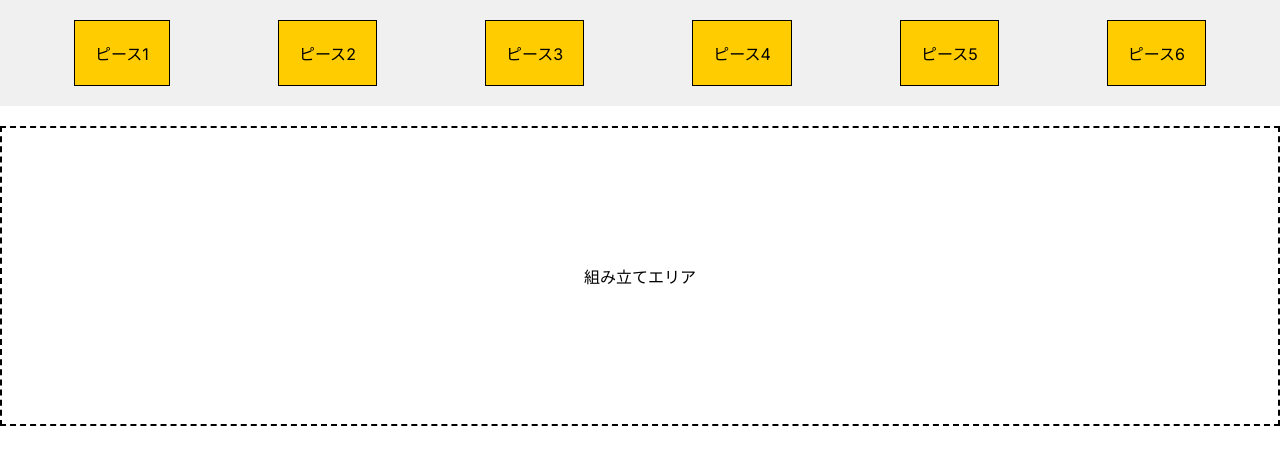
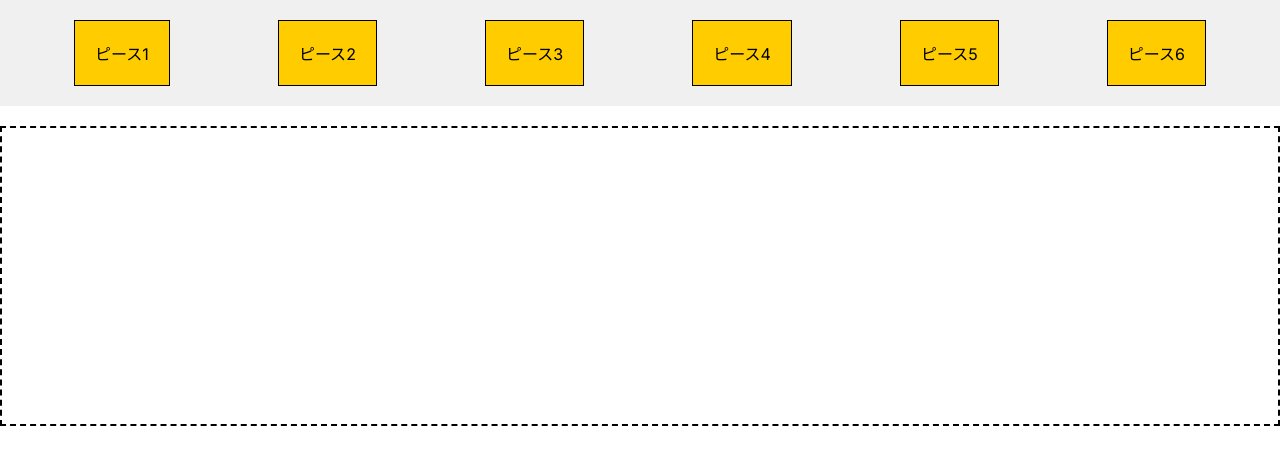
Before and after one commit to chamaboy/demo-puzzle, a Next.js app: page / in a window 1280 px wide. Shown: the top 464 px of the page. Built offline with nearby package versions, Linux system fonts and the light colour scheme.

Commit message:
fix style

```diff
--- a/src/components/PuzzleArea.js
+++ b/src/components/PuzzleArea.js
@@ -107,7 +107,7 @@ const PuzzleArea = () => {
       className={styles["puzzle-area"]}
       style={springProps}
     >
-      組み立てエリア
+      <div className={styles["puzzle-pieces-row"]}>
         {droppedPieces.map((piece, index) => (
           <div
             ref={(el) => pieceRefs.current.set(piece, el)}
@@ -117,6 +117,7 @@ const PuzzleArea = () => {
             ピース{piece}
           </div>
         ))}
+      </div>
     </animated.div>
   );
 };
--- a/src/styles/Home.module.css
+++ b/src/styles/Home.module.css
@@ -14,17 +14,6 @@
   user-select: none;
 }
 
-.puzzle-area {
-  display: flex;
-  justify-content: center;
-  align-items: center;
-  width: 100%;
-  height: 300px;
-  border: 2px dashed black;
-  background-color: white;
-  transition: background-color 0.2s;
-}
-
 .dropped-piece {
   padding: 20px;
   background-color: #ffcc00;
@@ -34,9 +23,9 @@
 
 .puzzle-area {
   position: relative;
-  display: flex;
+  /* display: flex;
   justify-content: center;
-  align-items: center;
+  align-items: center; */
   width: 100%;
   height: 300px;
   border: 2px dashed black;
@@ -49,3 +38,7 @@
   width: 100%;
   height: 100%;
 }
+
+.puzzle-pieces-row {
+  display: flex;
+}
```
Lines whose indentation alone changed are shown as unchanged.
